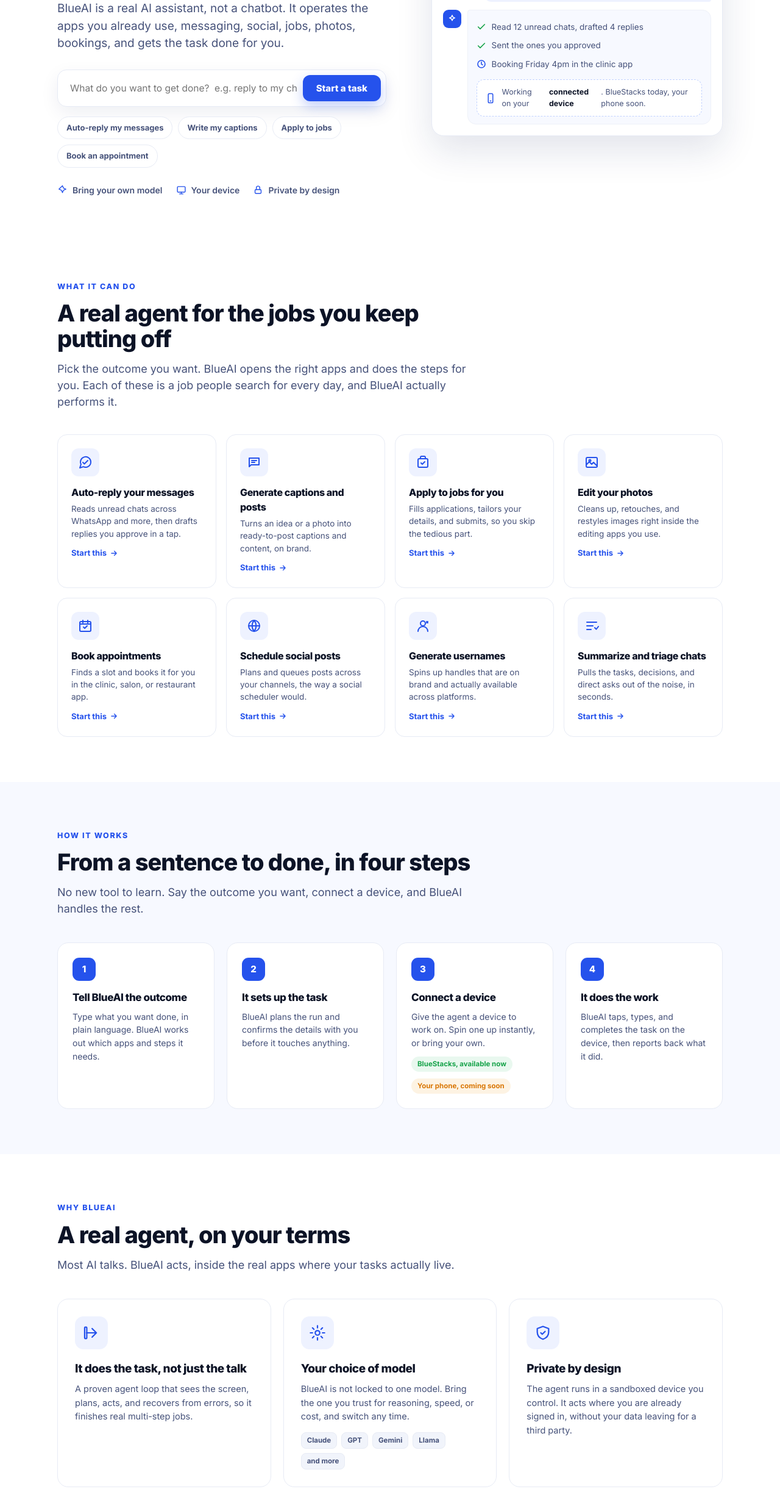
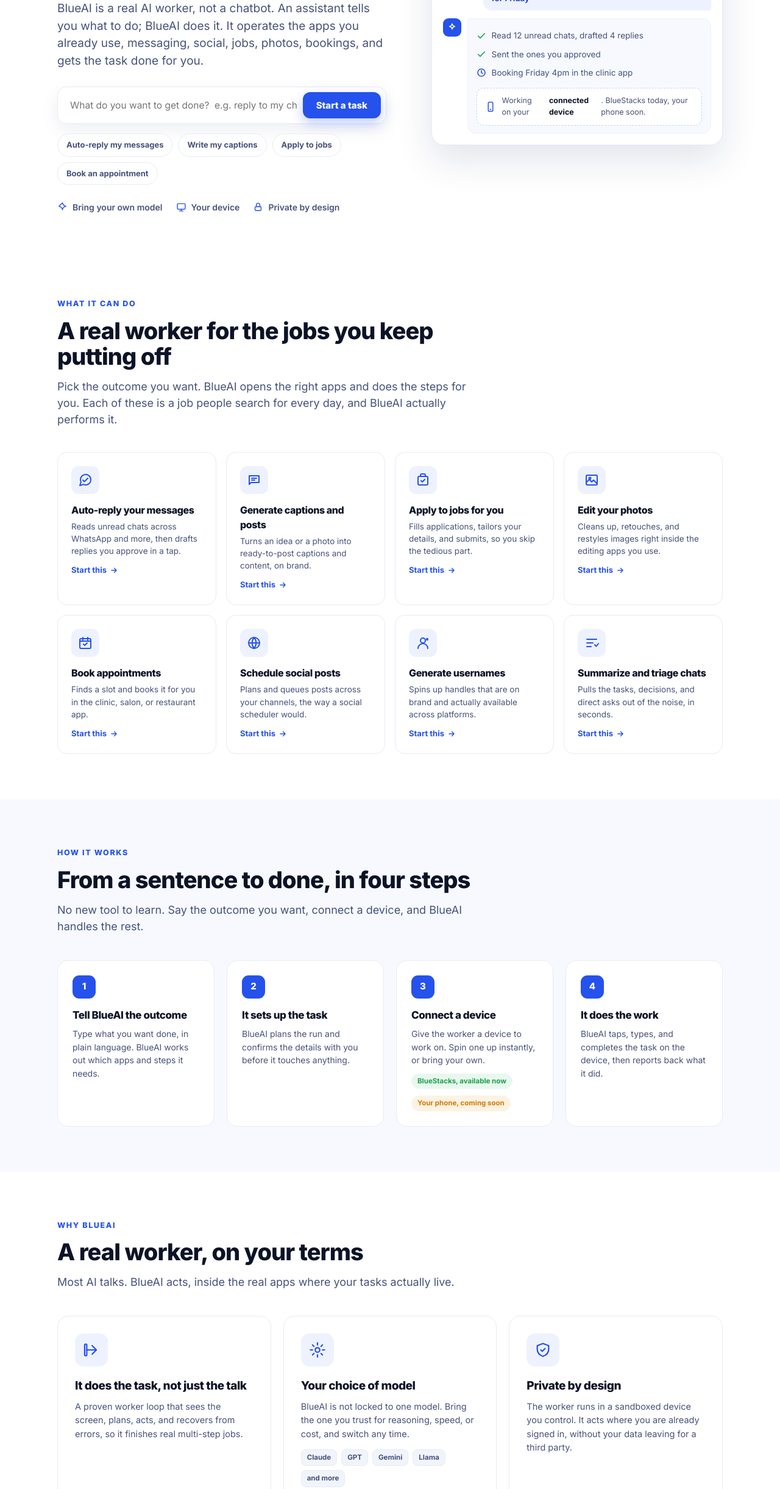
Before and after one commit to ashish-pathak-bst/bluestacks-ai, a plain HTML site: page index.html in a window 1280 px wide. Shown: the part 359-2800 px from the top of the page at 61% size. Drawn offline with Linux system fonts and the light colour scheme.

Commit message:
Homepage: brand noun 'AI worker' (keep 'assistant' in SEO surfaces)
Per CEO call (2026-06-03): device-agnostic positioning, brand noun
is 'worker'. Switch customer-facing 'agent' references to 'AI worker',
add assistant->worker bridge line, keep 'ai personal assistant' in
title/meta/hero kicker for search demand, seed 'ai worker' keyword.

Co-Authored-By: Claude Opus 4.8 (1M context) <noreply@anthropic.com>

```diff
--- a/index.html
+++ b/index.html
@@ -5,7 +5,7 @@
 <meta name="viewport" content="width=device-width, initial-scale=1.0">
 <title>BlueAI, the AI personal assistant that does the task on your device</title>
 <meta name="description" content="BlueAI is a real AI assistant app that does the task for you on a real device. Auto-reply messages, generate captions, apply to jobs, edit photos, book appointments, schedule social posts, and more. Bring your own model. Private by design.">
-<meta name="keywords" content="ai personal assistant, ai assistant app, ai agent, whatsapp auto reply, ai caption generator, auto apply to jobs, ai photo editor, social media scheduler, ai appointment booking, ai reply generator, username generator">
+<meta name="keywords" content="ai personal assistant, ai assistant app, ai worker, ai agent, whatsapp auto reply, ai caption generator, auto apply to jobs, ai photo editor, social media scheduler, ai appointment booking, ai reply generator, username generator">
 <meta property="og:title" content="BlueAI, the AI personal assistant that does the task">
 <meta property="og:description" content="Tell BlueAI the outcome you want. It operates real apps on a real device and gets it done. Private, your model, your device.">
 <meta property="og:type" content="website">
@@ -205,7 +205,7 @@
     <div>
       <span class="kicker">Your AI personal assistant</span>
       <h1>Tell it what to do. It does it on a real device.</h1>
-      <p class="sub">BlueAI is a real AI assistant, not a chatbot. It operates the apps you already use, messaging, social, jobs, photos, bookings, and gets the task done for you.</p>
+      <p class="sub">BlueAI is a real AI worker, not a chatbot. An assistant tells you what to do; BlueAI does it. It operates the apps you already use, messaging, social, jobs, photos, bookings, and gets the task done for you.</p>
       <form class="intake" onsubmit="event.preventDefault();window.location.hash='get';">
         <input aria-label="What do you want to get done" placeholder="What do you want to get done?  e.g. reply to my chats" >
         <button class="btn btn-primary" type="submit">Start a task</button>
@@ -250,7 +250,7 @@
   <div class="wrap">
     <div class="sec-head">
       <span class="kicker">What it can do</span>
-      <h2>A real agent for the jobs you keep putting off</h2>
+      <h2>A real worker for the jobs you keep putting off</h2>
       <p class="lead">Pick the outcome you want. BlueAI opens the right apps and does the steps for you. Each of these is a job people search for every day, and BlueAI actually performs it.</p>
     </div>
 
@@ -330,7 +330,7 @@
       <div class="step">
         <div class="n">3</div>
         <h3>Connect a device</h3>
-        <p>Give the agent a device to work on. Spin one up instantly, or bring your own.</p>
+        <p>Give the worker a device to work on. Spin one up instantly, or bring your own.</p>
         <span class="tag now">BlueStacks, available now</span>
         <span class="tag soon">Your phone, coming soon</span>
       </div>
@@ -348,7 +348,7 @@
   <div class="wrap">
     <div class="sec-head">
       <span class="kicker">Why BlueAI</span>
-      <h2>A real agent, on your terms</h2>
+      <h2>A real worker, on your terms</h2>
       <p class="lead">Most AI talks. BlueAI acts, inside the real apps where your tasks actually live.</p>
     </div>
 
@@ -356,7 +356,7 @@
       <div class="feat">
         <div class="ic"><svg viewBox="0 0 24 24" fill="none" stroke="currentColor" stroke-width="1.9" stroke-linecap="round" stroke-linejoin="round"><path d="M5 12h14M13 6l6 6-6 6"/><rect x="2.5" y="4" width="3" height="16" rx="1"/></svg></div>
         <h3>It does the task, not just the talk</h3>
-        <p>A proven agent loop that sees the screen, plans, acts, and recovers from errors, so it finishes real multi-step jobs.</p>
+        <p>A proven worker loop that sees the screen, plans, acts, and recovers from errors, so it finishes real multi-step jobs.</p>
       </div>
       <div class="feat">
         <div class="ic"><svg viewBox="0 0 24 24" fill="none" stroke="currentColor" stroke-width="1.9" stroke-linecap="round" stroke-linejoin="round"><circle cx="12" cy="12" r="3.2"/><path d="M12 2v3M12 19v3M2 12h3M19 12h3M5 5l2 2M17 17l2 2M19 5l-2 2M7 17l-2 2"/></svg></div>
@@ -367,7 +367,7 @@
       <div class="feat">
         <div class="ic"><svg viewBox="0 0 24 24" fill="none" stroke="currentColor" stroke-width="1.9" stroke-linecap="round" stroke-linejoin="round"><path d="M12 3l8 3v5c0 5-3.5 8.5-8 10-4.5-1.5-8-5-8-10V6z"/><path d="M9 12l2 2 4-4"/></svg></div>
         <h3>Private by design</h3>
-        <p>The agent runs in a sandboxed device you control. It acts where you are already signed in, without your data leaving for a third party.</p>
+        <p>The worker runs in a sandboxed device you control. It acts where you are already signed in, without your data leaving for a third party.</p>
       </div>
     </div>
   </div>
@@ -440,7 +440,7 @@
   <div class="wrap">
     <span class="kicker">Get started</span>
     <h2>Hand the busywork to BlueAI</h2>
-    <p class="lead">Tell it the outcome, connect a device, and let the agent do the tapping. Your model, your device, your data.</p>
+    <p class="lead">Tell it the outcome, connect a device, and let the worker do the tapping. Your model, your device, your data.</p>
     <div class="pills">
       <span class="pill"><svg viewBox="0 0 24 24" fill="none" stroke="currentColor" stroke-width="2" stroke-linecap="round" stroke-linejoin="round"><path d="M12 2l2.4 5.6L20 10l-5.6 2.4L12 18l-2.4-5.6L4 10z"/></svg> Bring your own model</span>
       <span class="pill"><svg viewBox="0 0 24 24" fill="none" stroke="currentColor" stroke-width="2" stroke-linecap="round" stroke-linejoin="round"><rect x="5" y="11" width="14" height="9" rx="2"/><path d="M8 11V7a4 4 0 0 1 8 0v4"/></svg> Private by design</span>
```
